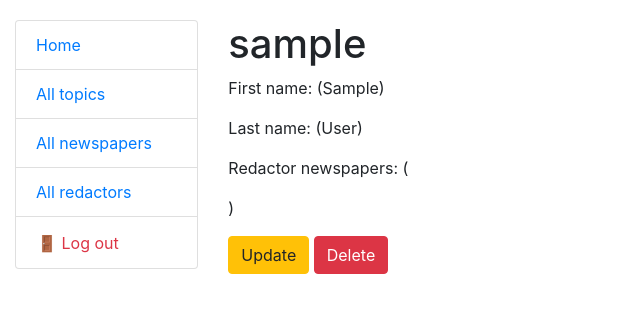
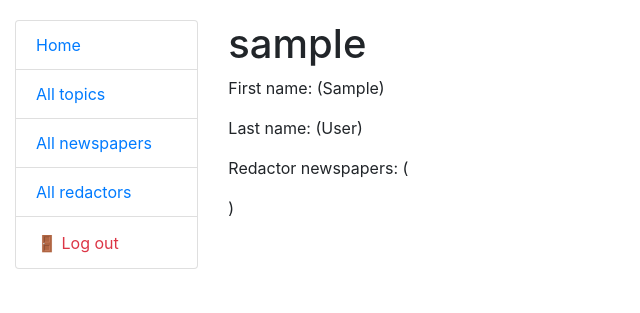
Before and after one commit to Rostyslavv11/news_agency, a Django app: page /redactors/1/ in a window 1280 px wide. Shown: the top 313 px of the page, without its empty margins (0-640 px from the left). Run offline with Django 5.2, Linux system fonts and the light colour scheme; the visitor is signed in with stand-in values (Sample User, id 1); data comes from the database, SQL or seed files in the repository; data that the repository does not hold is empty.

Commit message:
Delete option of update and delete redactors

```diff
--- a/templates/news/redactor_detail.html
+++ b/templates/news/redactor_detail.html
@@ -20,7 +20,5 @@
         <p>No newspapers!</p>
       {% endif %}
       )</p>
-    <a href="{% url 'news:redactor-update' pk=redactor.id %}" class="btn btn-warning">Update</a>
-    <a href="{% url 'news:redactor-delete' pk=redactor.id %}" class="btn btn-danger">Delete</a>
   {% endif %}
 {% endblock %}
```
